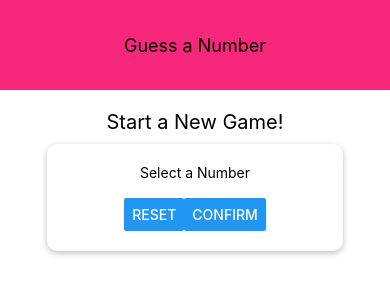
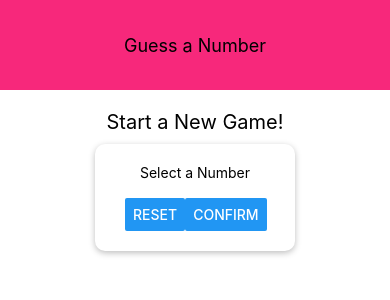
Before and after one commit to felipemotarocha/react-native-guess-a-numbe-app, a React Native app: screen / in a window 390 px wide. Shown: the top 300 px of the page. Built offline with nearby package versions, Linux system fonts and the light colour scheme.

Commit message:
feat: card component

```diff
--- /dev/null
+++ b/components/card/card.component.tsx
@@ -0,0 +1,29 @@
+import * as React from 'react';
+import { View, StyleSheet, ViewStyle } from 'react-native';
+
+export interface CardProps {
+	children: React.ReactNode;
+	passedStyles?: ViewStyle;
+}
+
+const Card: React.FunctionComponent<CardProps> = ({
+	children,
+	passedStyles,
+}) => {
+	return <View style={{ ...styles.card, ...passedStyles }}>{children}</View>;
+};
+
+const styles = StyleSheet.create({
+	card: {
+		shadowColor: 'black',
+		shadowOffset: { width: 0, height: 2 },
+		shadowRadius: 6,
+		shadowOpacity: 0.26,
+		elevation: 5,
+		backgroundColor: 'white',
+		padding: 20,
+		borderRadius: 10,
+	},
+});
+
+export default Card;
--- a/screens/start-game/start-game.screen.tsx
+++ b/screens/start-game/start-game.screen.tsx
@@ -1,5 +1,6 @@
 import * as React from 'react';
 import { View, StyleSheet, Text, TextInput, Button } from 'react-native';
+import Card from '../../components/card/card.component';
 
 export interface StartGameScreenProps {}
 
@@ -7,14 +8,14 @@ const StartGameScreen: React.FunctionComponent<StartGameScreenProps> = () => {
 	return (
 		<View style={styles.screen}>
 			<Text style={styles.title}>Start a New Game!</Text>
-			<View style={styles.inputsContainer}>
+			<Card passedStyles={styles.inputsContainer}>
 				<Text>Select a Number</Text>
 				<TextInput />
 				<View style={styles.buttonsContainer}>
 					<Button title='Reset' onPress={() => {}} />
 					<Button title='Confirm' onPress={() => {}} />
 				</View>
-			</View>
+			</Card>
 		</View>
 	);
 };
@@ -30,22 +31,14 @@ const styles = StyleSheet.create({
 		marginVertical: 10,
 	},
 	inputsContainer: {
-		width: 300,
+		width: 200,
 		maxWidth: '80%',
 		alignItems: 'center',
-		shadowColor: 'black',
-		shadowOffset: { width: 0, height: 2 },
-		shadowRadius: 6,
-		shadowOpacity: 0.26,
-		elevation: 5,
-		backgroundColor: 'white',
-		padding: 20,
-		borderRadius: 10,
 	},
 	buttonsContainer: {
 		flexDirection: 'row',
 		width: '100%',
-		justifyContent: 'center',
+		justifyContent: 'space-between',
 		paddingHorizontal: 10,
 	},
 });
```
